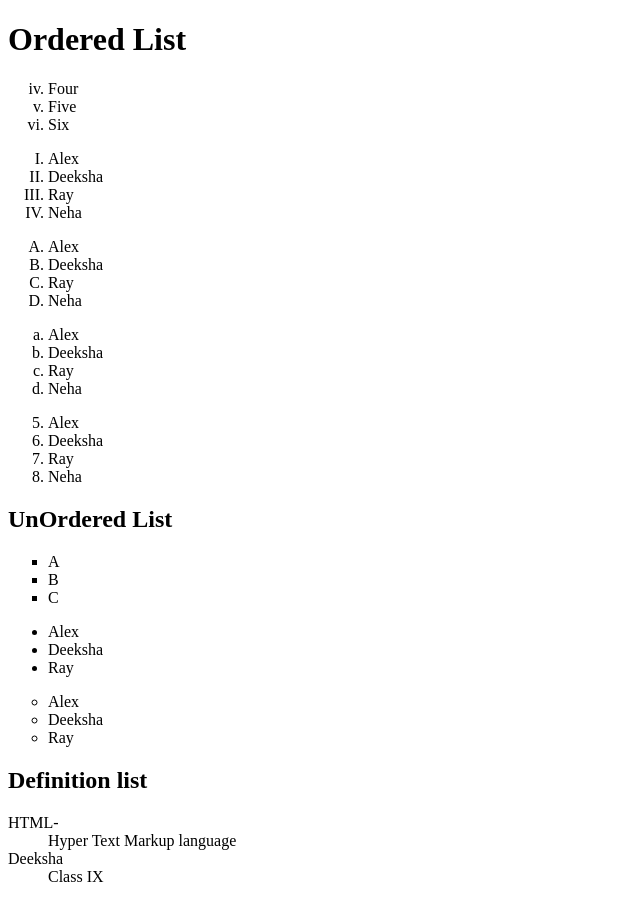
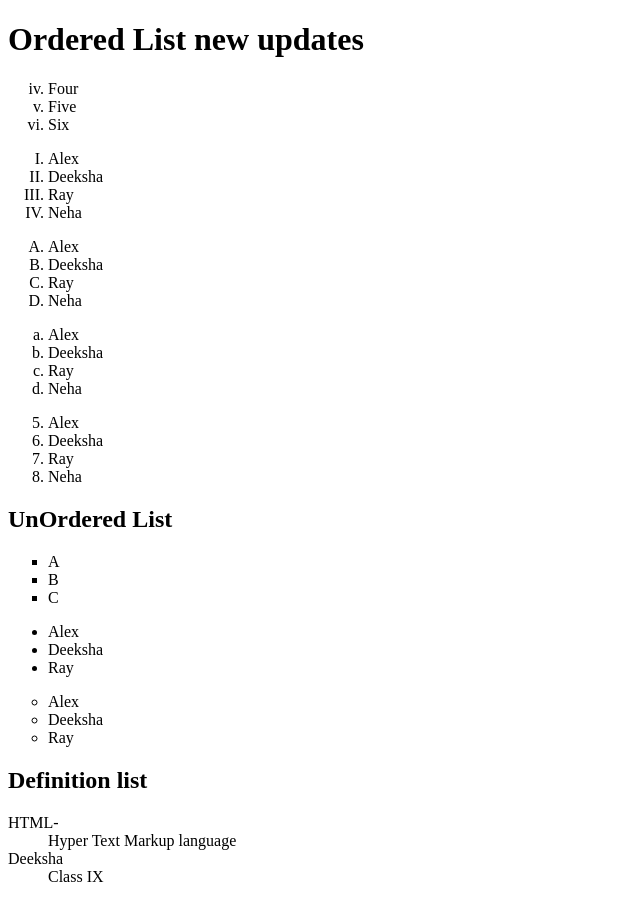
Before and after one commit to Shruthism1987/testrepo2, a plain HTML site: page index.html in a window 1280 px wide. Shown: the whole page, without its empty margins (0-640 px from the left). Drawn offline with Linux system fonts and the light colour scheme.

Commit message:
Update index.html

```diff
--- a/index.html
+++ b/index.html
@@ -2,7 +2,7 @@
 <html lang="en">
   <head>
     <title>HTMLLists</title>
-    <h1>Ordered List </h1>
+    <h1>Ordered List new updates </h1>
   </head>
   <body>
   <ol type = "i" start = "4">
```
